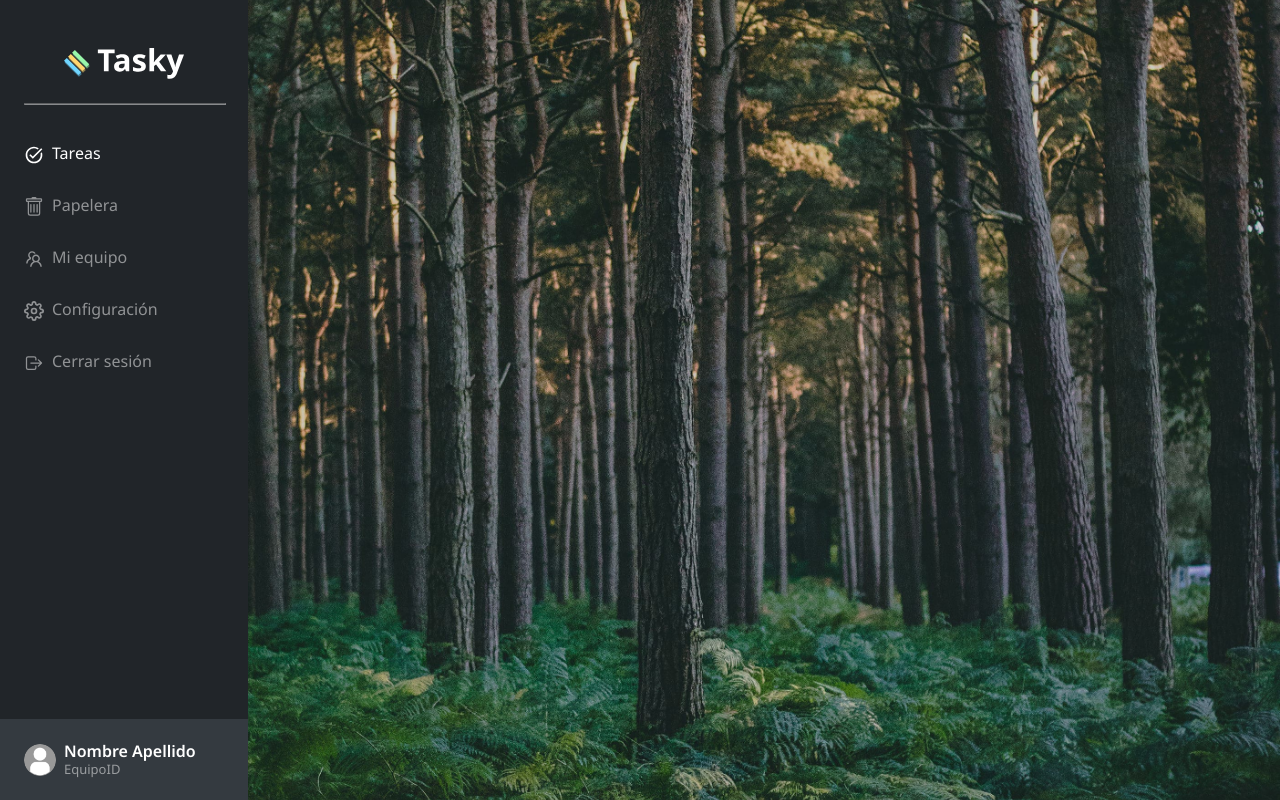
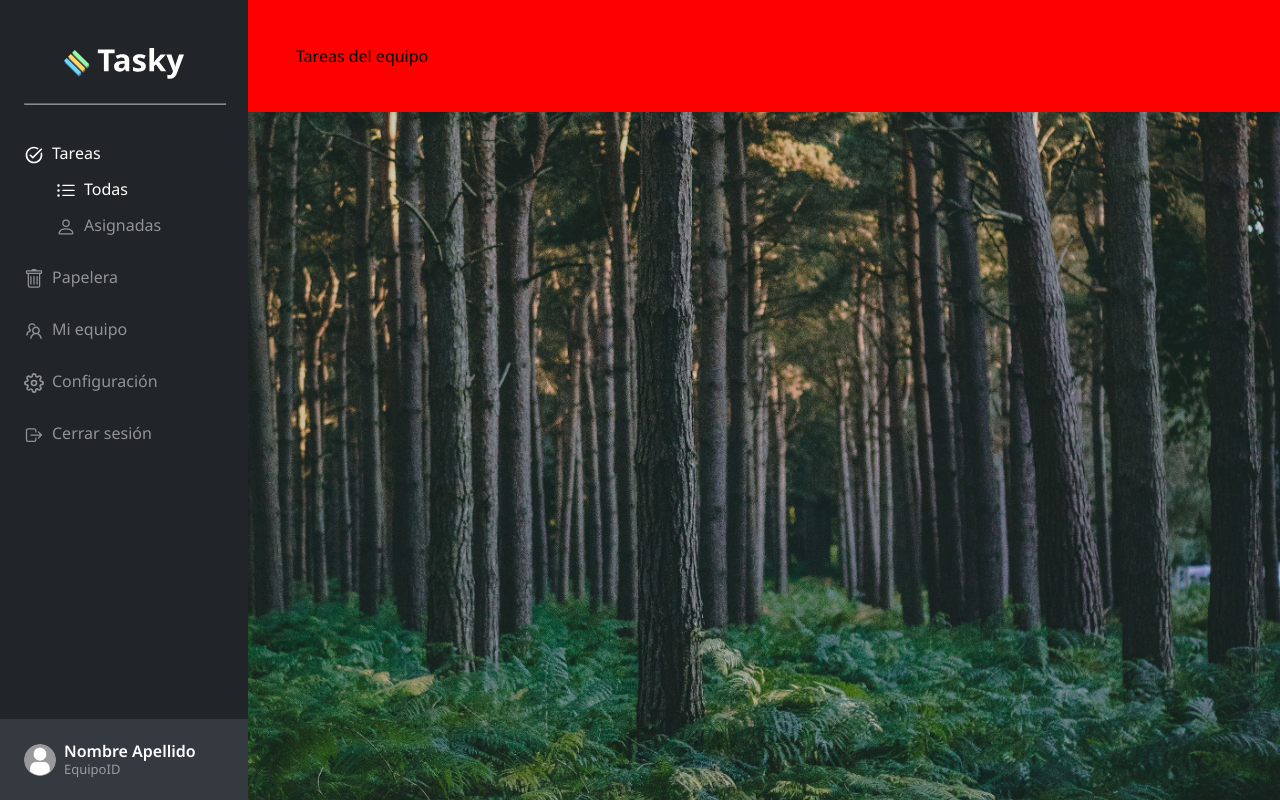
Before and after one commit to emilianovaccaro/Tasky, a React (Vite) app in the folder client/: page / in a window 1280 px wide. Built offline with nearby package versions, Linux system fonts and the light colour scheme; sample sign-in values are in the browser's storage.

Commit message:
Some advancements on home

```diff
--- a/client/src/App.jsx
+++ b/client/src/App.jsx
@@ -2,24 +2,38 @@ import React from 'react'
 import { ThemeProvider } from 'styled-components'
 import { Routes, Route } from 'react-router-dom'
 
-import { Home } from './pages/Home'
+import { Tasks } from './pages/Tasks'
 import { Login } from './pages/Login'
 import { Register } from './pages/Register'
 import { Error404 } from './pages/Error404'
 import { Components } from './pages/Components'
+import ProtectRoute from './helpers/ProtectRoute'
 import { theme, styles } from './app/theme'
+import { Sidebar } from './components/sidebar'
 
 function App() {
   const mode = theme.dark
 
   return (
     <ThemeProvider theme={{ mode, styles }}>
+      <ProtectRoute>
+        <Sidebar />
+      </ProtectRoute>
+
       <Routes>
-        <Route path="/" element={<Home />}/>
+        <Route path="/" element={
+          <ProtectRoute>
+            <Tasks />
+          </ProtectRoute>}
+        />
         <Route path="/login" element={<Login />}/>
         <Route path="/register" element={<Register />}/>
-        <Route path="/components" element={<Components />}/>
-        <Route path="*" element={<Error404 />}/>
+        <Route path="/components" element={
+          <ProtectRoute>
+            <Components />
+          </ProtectRoute>}
+        />
+        <Route path="*" element={<ProtectRoute><Error404 /></ProtectRoute>}/>
       </Routes>
     </ThemeProvider>
   )
--- a/client/src/app/theme.js
+++ b/client/src/app/theme.js
@@ -24,6 +24,7 @@ export const styles = {
     small: '16px',
     medium: '20px',
     big: '32px',
+    extraBig: '64px',
   },
 
   fontWeight: {
--- a/client/src/components/Icon.jsx
+++ b/client/src/components/Icon.jsx
@@ -1,7 +1,7 @@
 import styled, { css } from 'styled-components'
 import { AiOutlineEye, AiOutlineEyeInvisible, AiOutlineTeam } from 'react-icons/ai'
 import { MdOutlineTaskAlt, MdKeyboardBackspace } from 'react-icons/md'
-import { BsTrash } from 'react-icons/bs'
+import { BsTrash, BsListUl, BsPerson } from 'react-icons/bs'
 import { FiSettings } from 'react-icons/fi'
 import { IoLogOutOutline } from 'react-icons/io5'
 import { GiHamburgerMenu } from 'react-icons/gi'
@@ -16,8 +16,9 @@ export const icons = {
   settings: FiSettings,
   logOut: IoLogOutOutline,
   back: MdKeyboardBackspace,
-  hamburgerMenu: GiHamburgerMenu
-
+  hamburgerMenu: GiHamburgerMenu,
+  allTasks: BsListUl,
+  assigned: BsPerson,
 }
 
 export const Icon = styled.svg`
--- a/client/src/components/Sidebar.jsx
+++ b/client/src/components/Sidebar.jsx
@@ -22,6 +22,16 @@ export const Sidebar = () => {
             <Icon as={icons.task} size={20} mr={8} />
             Tareas
           </TextButtonSmall>
+          <ul className='innerList'>
+            <TextButtonSmall noUnderline lowOpacity to='#' active>
+              <Icon as={icons.allTasks} size={20} mr={8} />
+              Todas
+            </TextButtonSmall>
+            <TextButtonSmall noUnderline lowOpacity to='#' >
+              <Icon as={icons.assigned} size={20} mr={8} />
+              Asignadas
+            </TextButtonSmall>
+          </ul>
         </li>
         <li>
           <TextButtonSmall noUnderline lowOpacity to='#'>
@@ -109,6 +119,14 @@ const NavLinks = styled.ul`
   gap: 32px;
   margin: 32px 0;
 
+  .innerList {
+    display: flex;
+    flex-direction: column;
+    gap: 16px;
+    margin-top: 16px;
+    margin-left: 32px;
+  }
+
   @media screen and (max-width: ${p => p.theme.styles.breakpoints.medium}) {
     display: ${p => p.openSidebar ? 'flex' : 'none'};
   }
--- a/client/src/components/Text/Title.jsx
+++ b/client/src/components/Text/Title.jsx
@@ -3,5 +3,6 @@ import styled from 'styled-components'
 export const Title = styled.h1`
   color: ${({theme}) => theme.styles.colors.white};
   font-size: ${({theme}) => theme.styles.fontSize.big};
+  font-size: ${p => p.extraBig && p.theme.styles.fontSize.extraBig};
   font-weight: ${({theme}) => theme.styles.fontWeight.bold}
 `
--- /dev/null
+++ b/client/src/helpers/ProtectRoute.jsx
@@ -0,0 +1,15 @@
+import React from 'react'
+import { Navigate } from 'react-router-dom'
+import { useSelector } from 'react-redux'
+
+const ProtectRoute = ({ children }) => {
+  const signedIn = useSelector(state => state.user.isSignedIn)
+
+  if (!signedIn) {
+    return <Navigate to="/login" replace={true} />
+  }
+
+  return children
+}
+
+export default ProtectRoute
--- a/client/src/pages/Error404.jsx
+++ b/client/src/pages/Error404.jsx
@@ -1,9 +1,35 @@
 import React from 'react'
+import styled from 'styled-components'
 
-import { SubLabel } from '../components/Text/SubLabel'
+import { Title } from '../components/Text/Title'
+import { Label } from '../components/Text/Label'
+import { TextButtonSmall } from '../components/button/TextButtonSmall'
 
 export const Error404 = () => {
   return (
-    <SubLabel>Error 404</SubLabel>
+    <ErrorContainer>
+      <img src={'../src/assets/logo-banner.svg'} alt={'Tasky logo'} className='logo' />
+      <Title extraBig>Error 404</Title>
+      <Label>No encontramos lo que estás buscando</Label>
+      <TextButtonSmall to="/">Ir a inicio</TextButtonSmall>
+    </ErrorContainer>
   )
 }
+
+const ErrorContainer = styled.div`
+  width: 80%;
+  height: 100vh;
+  display: flex;
+  flex-direction: column;
+  align-items: center;
+  justify-content: center;
+  text-align: center;
+  gap: 24px;
+  margin: auto;
+
+  .logo {
+    width: 50%;
+    max-width: 128px;
+  }
+
+`
--- a/client/src/pages/Home.jsx
+++ /dev/null
@@ -1,17 +0,0 @@
-import React from 'react'
-import { Label } from '../components/text/Label'
-import { Sidebar } from '../components/sidebar'
-
-
-export const Home = () => {
-  // TODO: Queda por hacer el responsive del menu
-  // TODO: Al terminar eliminar pages/Component.jsx y también su ruta en App.jsx
-  // TODO: Al terminar también hacer framer motion, olvidé mi contraseña, landing page
-  return (
-    <>
-      <Sidebar/>
-
-      <Label>Home</Label>
-    </>
-  )
-}
--- a/client/src/pages/Login.jsx
+++ b/client/src/pages/Login.jsx
@@ -19,7 +19,6 @@ export const Login = () => {
   const [section, setSection] = React.useState('login')
   const navigate = useNavigate()
   const dispatch = useDispatch()
-
 
   const validationSchema = yup.object().shape({
     username:
--- /dev/null
+++ b/client/src/pages/Tasks.jsx
@@ -0,0 +1,41 @@
+import React from 'react'
+import styled from 'styled-components'
+
+export const Tasks = () => {
+  // TODO: Al terminar eliminar pages/Component.jsx y también su ruta en App.jsx
+  // TODO: Al terminar también hacer framer motion, olvidé mi contraseña, landing page
+  // TODO: Crear hook para usar localstorage y setear theme.
+  // TODO: Hacer el reducer y acción para consumir el endpoint update profile
+  // TODO: Conectar formularios mediante dispatch
+  // TODO: Actualizar diagramas
+
+  const [section, setSection] = React.useState('TeamTasks')
+
+  return (
+    <>
+      <Content>
+        <TasksList>
+          {section === 'TeamTasks' && 'Tareas del equipo'}
+          {section === 'MyTasks' && 'Mis tareas'}
+          {section === 'Trash' && 'Papelera'}
+        </TasksList>
+      </Content>
+    </>
+  )
+}
+
+const Content = styled.div`
+  width: calc(100% - 344px);
+  background-color: red;
+  margin-left: 248px;
+  padding: 48px;
+  @media screen and (max-width: ${p => p.theme.styles.breakpoints.medium}) {
+    width: calc(100% - 64px);
+    margin-left: 0;
+    padding: 32px;
+    padding-top: 96px;
+  }
+`
+
+const TasksList = styled.div`
+`
```
Also changed, not shown: client/src/components/TaskList/TaskList.jsx (added, +9 -0 lines).
